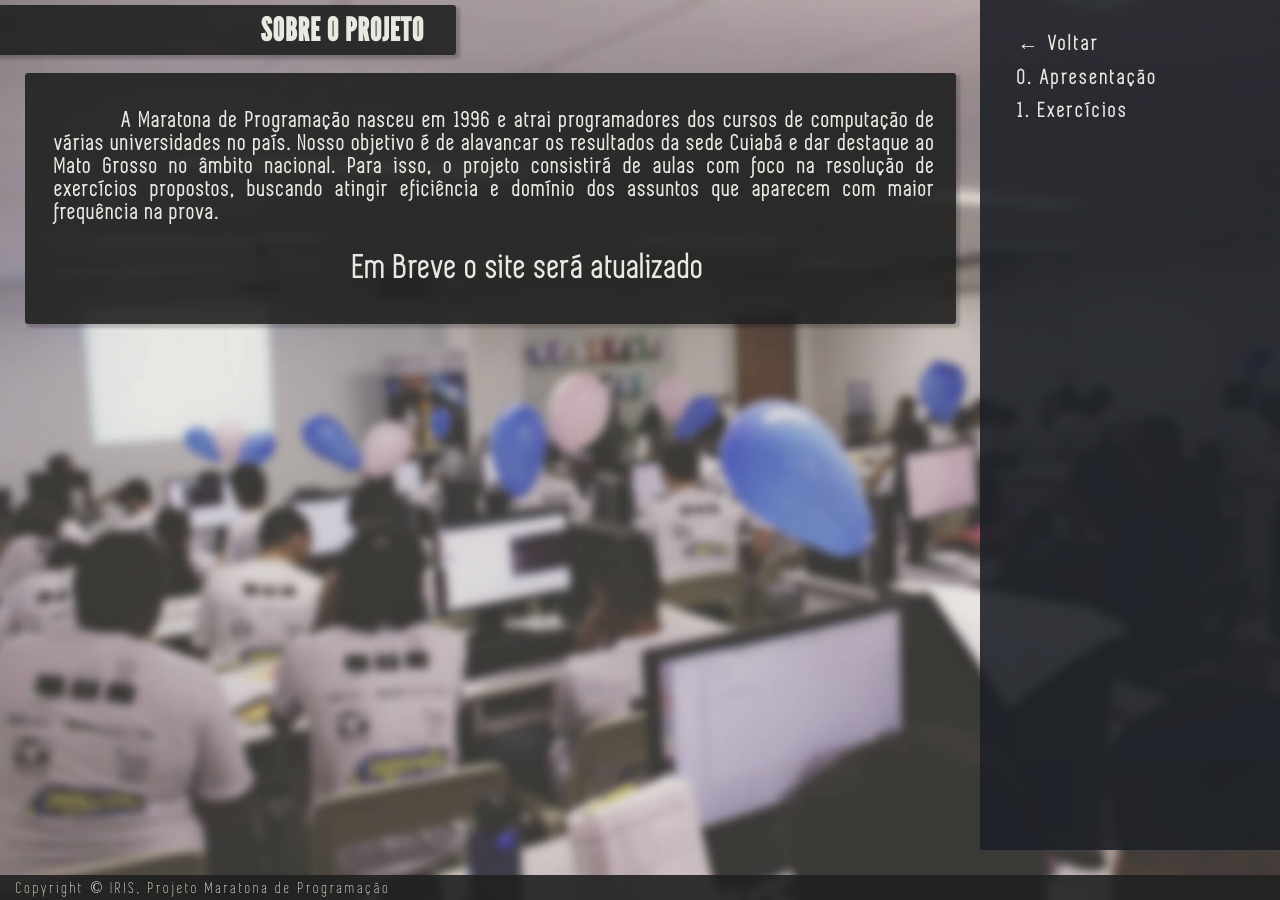
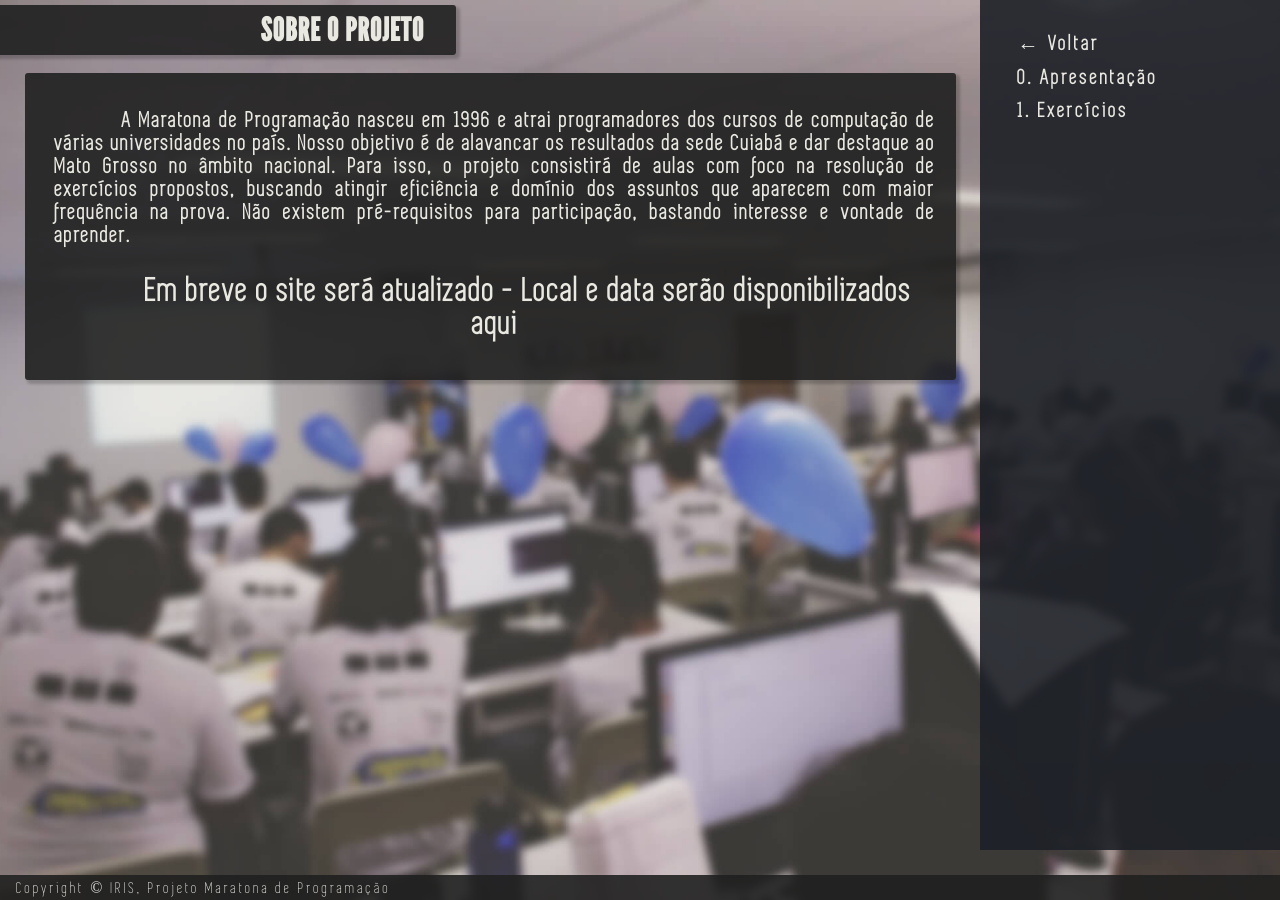
Before and after one commit to jonloureiro/maratona, a Jekyll site: the page built from _posts/2018-04-23-aula0.md, in a window 1280 px wide. Built offline with Jekyll 4.4.1, drawn with Linux system fonts in a browser that asks for light colours.

Commit message:
pequena descrição

```diff
--- a/_posts/2018-04-23-aula0.md
+++ b/_posts/2018-04-23-aula0.md
@@ -7,6 +7,7 @@ topbar: "SOBRE O PROJETO"
 ---
 
 A Maratona de Programação nasceu em 1996 e atrai programadores dos cursos de computação de várias universidades no país. Nosso objetivo é de alavancar os resultados da sede Cuiabá e dar destaque ao Mato Grosso no âmbito nacional.
-Para isso, o projeto consistirá de aulas com foco na resolução de exercícios propostos, buscando atingir eficiência e domínio dos assuntos que aparecem com maior frequência na prova.
+Para isso, o projeto consistirá de aulas com foco na resolução de exercícios propostos, buscando atingir eficiência e domínio dos assuntos que aparecem com maior frequência na prova. Não existem pré-requisitos para participação, bastando interesse e vontade de aprender.
 
-<h2 align="center"> Em Breve o site será atualizado</h2>
+
+<h2 align="center"> Em breve o site será atualizado - Local e data serão disponibilizados aqui</h2>
```
